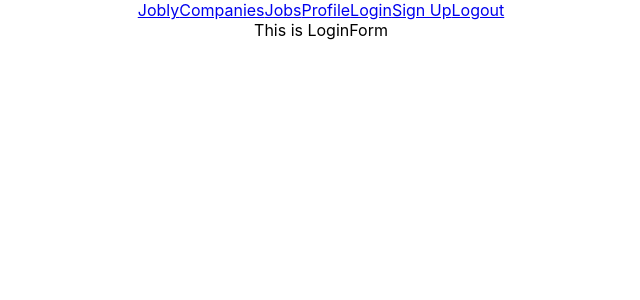
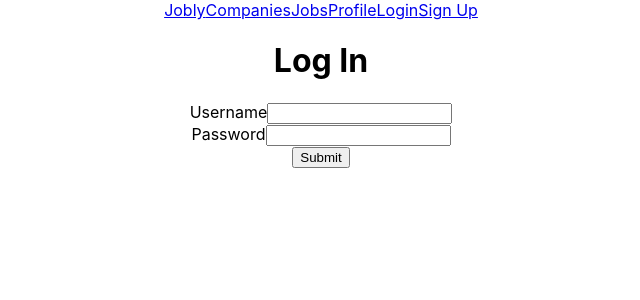
Before and after one commit to lancelee2885/react-jobly, a React (Create React App) app in the folder react-jobly/: page /login in a window 1280 px wide. Shown: the top 300 px of the page, without its empty margins (319-959 px from the left). Built offline with nearby package versions, Linux system fonts and the light colour scheme; no server answers.

Commit message:
login/logout

```diff
--- a/react-jobly/src/App.js
+++ b/react-jobly/src/App.js
@@ -1,16 +1,65 @@
 import './App.css';
-import React from "react";
+import React, { useState, useEffect} from "react";
 import { BrowserRouter } from "react-router-dom";
 
 import Routes from "./Routes";
 import NavBar from "./NavBar";
+import JoblyApi from './api';
 
 function App() {
+  console.log("App renders");
+
+  const [token, setToken] = useState("");
+  const [currUser, setCurrUser] = useState(null);
+  const [username, setUsername] = useState("")
+
+  useEffect(function updateCurrUserOnLogInOrSignUp() {
+    async function updateCurrUser() {
+      const user = await JoblyApi.getUserInfo(username);
+      setCurrUser(u => user);
+    }
+    updateCurrUser();
+  }, [token]);
+
+  function updateTokenAndUsername(token, username) {
+    console.log('updateTokenAndUsername');
+    setUsername(uName => username);
+    setToken(t => token);
+  }
+
+  function handleLogIn(credentials) {
+    console.log('handleLogIn');
+    async function logIn() {
+      const token = await JoblyApi.logIn(credentials);
+      updateTokenAndUsername(token, credentials.username);
+    }
+    logIn();
+  }
+
+  function handleSignUp(userInfo) {
+    console.log('handleSignUp');
+    async function signUp() {
+      const token = await JoblyApi.signUp(userInfo);
+      updateTokenAndUsername(token, userInfo.username);
+    }
+    signUp();
+  }
+
+  function handleLogOut() {
+    setToken(t => "");
+    setCurrUser(u => null);
+    setUsername(uName => "");
+  }
+
   return (
     <div className="App">
       <BrowserRouter>
-        <NavBar />
-        <Routes />
+        <NavBar
+          currUser={currUser}
+          handleLogOut={handleLogOut}/>
+        <Routes
+          handleLogIn={handleLogIn}
+          handleSignUp={handleSignUp}/>
       </BrowserRouter>
     </div>
   );
--- a/react-jobly/src/Company.js
+++ b/react-jobly/src/Company.js
@@ -14,7 +14,7 @@ import JoblyApi from "./api";
 function Company() {
   console.log("Company Renders");
 
-  const [company, setCompany] = useState({});
+  const [company, setCompany] = useState({ jobs: [] });
 
   const {handle} = useParams();
 
@@ -31,7 +31,7 @@ function Company() {
     <div className="Company">
       <h2>{company.name}</h2>
       <h4>{company.description}</h4>
-      <JobList jobs={company ? company.job : []}/>
+      <JobList jobs={company.jobs}/>
     </div>
   );
 }
--- a/react-jobly/src/LoginForm.js
+++ b/react-jobly/src/LoginForm.js
@@ -1,9 +1,52 @@
+import React, { useState } from "react";
+import { useHistory } from "react-router-dom";
 
-function LoginForm() {
+
+function LoginForm({ handleLogIn }) {
   console.log("LoginForm Renders");
+
+  const [formData, setFormData] = useState({username: "", password:""});
+  const history = useHistory();
+
+  function handleChange(evt) {
+    const input = evt.target;
+    setFormData(formData => ({
+      ...formData,
+      [input.name]: input.value,
+    }));
+  }
+
+  function handleSubmit(evt) {
+    evt.preventDefault();
+    handleLogIn(formData);
+    history.push("/companies");
+  }
+
   return (
     <div className="LoginForm">
-      This is LoginForm
+      <h1>Log In</h1>
+      <form onSubmit={handleSubmit}>
+        <div>
+          <label htmlFor="username">Username</label>
+          <input
+            name="username"
+            id="username"
+            onChange={handleChange}
+            value={formData.username}
+          />
+        </div>
+        <div>
+          <label htmlFor="password">Password</label>
+          <input
+            type="password"
+            name="password"
+            id="password"
+            onChange={handleChange}
+            value={formData.password}
+          />
+        </div>
+        <input type="Submit" value="Submit" />
+      </form>
     </div>
   )
 }
--- a/react-jobly/src/NavBar.js
+++ b/react-jobly/src/NavBar.js
@@ -1,7 +1,22 @@
 import React from "react";
-import {NavLink} from "react-router-dom";
+import { NavLink } from "react-router-dom";
 
-function NavBar() {
+function NavBar({ currUser, handleLogOut }) {
+
+  function displayCorrectLinks() {
+    if (currUser) {
+      return (
+        <NavLink exact to="/" onClick={handleLogOut}>Logout</NavLink>
+      );
+    } else {
+      return (
+        <span>
+          <NavLink exact to="/login">Login</NavLink>
+          <NavLink exact to="/signup">Sign Up</NavLink>
+        </span>
+      );
+    }
+  }
 
   return (
     <nav>
@@ -9,9 +24,7 @@ function NavBar() {
       <NavLink exact to="/companies">Companies</NavLink>
       <NavLink exact to="/jobs">Jobs</NavLink>
       <NavLink exact to="/profile">Profile</NavLink>
-      <NavLink exact to="/login">Login</NavLink>
-      <NavLink exact to="/signup">Sign Up</NavLink>
-      <NavLink exact to="/">Logout</NavLink>
+      {displayCorrectLinks()}
     </nav>
   );
 }
--- a/react-jobly/src/Routes.js
+++ b/react-jobly/src/Routes.js
@@ -9,15 +9,15 @@ import LoginForm from './LoginForm';
 import SignupForm from './SignupForm';
 import ProfileForm from './ProfileForm';
 
-function Routes() {
+function Routes({ handleLogIn, handleSignUp }) {
   return (
     <Switch>
       <Route exact path="/"><Home /></Route>
       <Route exact path="/companies"><CompaniesPage /></Route>
       <Route exact path="/companies/:handle"><Company /></Route>
       <Route exact path="/jobs"><JobsPage /></Route>
-      <Route exact path="/login"><LoginForm /></Route>
-      <Route exact path="/signup"><SignupForm /></Route>
+      <Route exact path="/login"><LoginForm handleLogIn={handleLogIn} /></Route>
+      <Route exact path="/signup"><SignupForm handleSignUp={handleSignUp}/></Route>
       <Route exact path="/profile"><ProfileForm /></Route>
       <Redirect to="/" />
     </Switch>
--- a/react-jobly/src/api.js
+++ b/react-jobly/src/api.js
@@ -47,6 +47,7 @@ class JoblyApi {
 
   static async signUp(userInfo) {
     let res = await this.request(`auth/register`, userInfo, "post");
+    this.token = res.token;
     return res.token;
   }
 
@@ -54,6 +55,7 @@ class JoblyApi {
 
   static async logIn(credentials) {
     let res = await this.request(`auth/token`, credentials, "post");
+    this.token = res.token;
     return res.token;
   }
 
```
